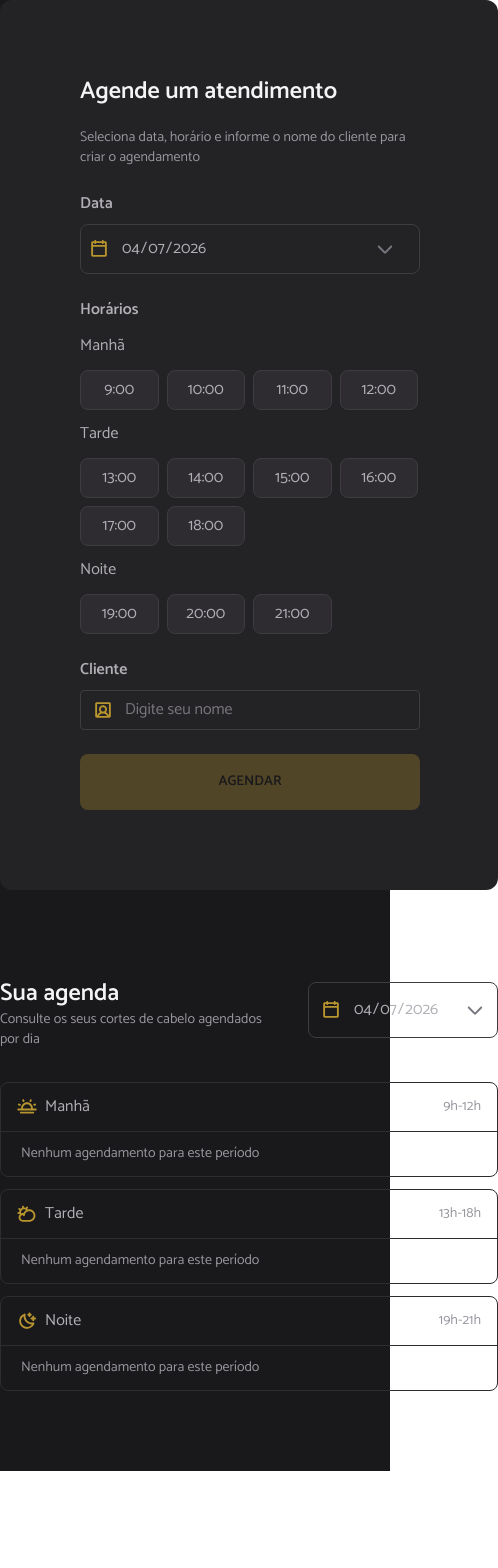
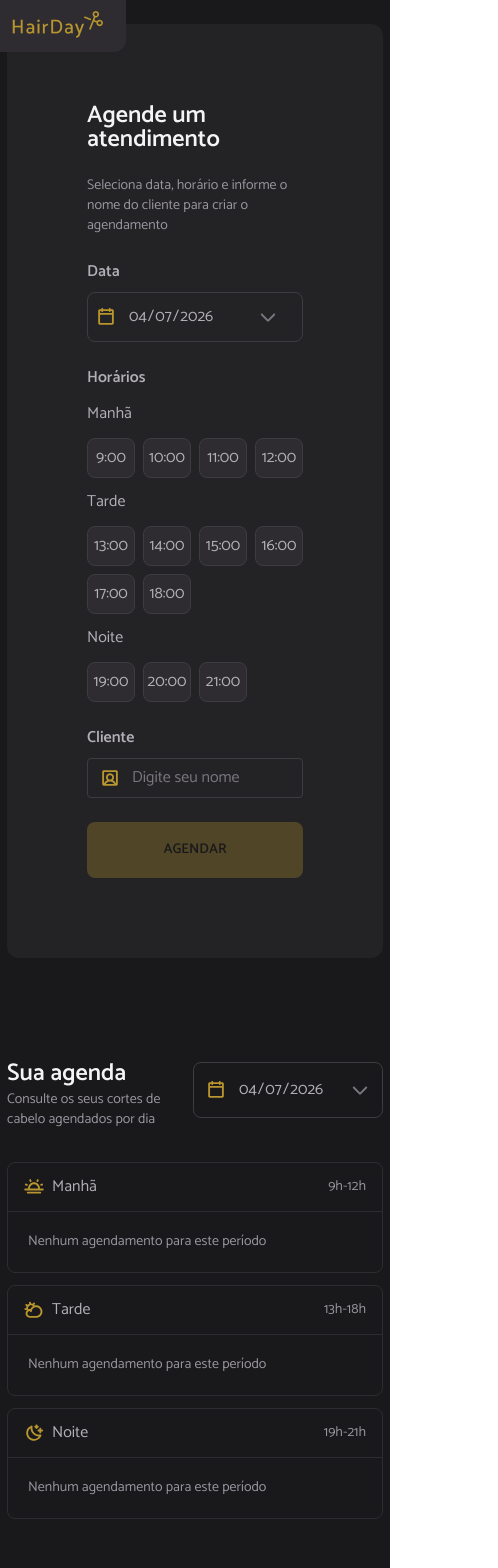
Before and after one commit to leoperass/hairday-react, a React (Vite) app: page / in a window 390 px wide. Shown: the top 1568 px of the page, 498 px wide, since content can reach past the window. Before the commit the page ends 1471 px from the top, so only its background shows below. Built offline with nearby package versions, Linux system fonts and the light colour scheme.

Commit message:
feat: improve layout and add responsive design

```diff
--- a/src/App.tsx
+++ b/src/App.tsx
@@ -1,6 +1,8 @@
 import ScheduleBoard from "./components/schedule/schedule-board";
 import { useState } from "react";
 import ScheduleCard from "./components/schedule/schedule-card";
+import logoHairDay from "./assets/img/logo.png";
+import Icon from "./components/ui/icon";
 
 type Schedule = {
   date: string
@@ -33,7 +35,15 @@ export default function App() {
 
   return (
     <>
-      <div className="grid gap-3 place-items-center items-center min-h-screen bg-gray-800">
+      <div className="flex items-center py-6 justify-center min-h-screen bg-gray-800">
+
+        <div className="flex flex-col lg:flex-row w-full max-w-[1400px] mx-3 gap-6 lg:gap-35">
+
+            <div className="relative">
+              <img
+                src={logoHairDay}
+                alt="logo"
+                className="absolute -top-7 -left-5"/>
 
               <ScheduleCard
                 onAddSchedule={handleAddSchedule}
@@ -41,12 +51,18 @@ export default function App() {
                 selectedDate={selectedDate}
                 onChangeDate={setSelectedDate}
               />
+            </div>
+
+          <div className="flex-1 max-w-[760px]">
             <ScheduleBoard
               schedules={schedules}
               onRemoveSchedule={handleDeleteSchedule}
               selectedDate={selectedDate}
               onChangeDate={setSelectedDate}
             />
+          </div>
+
+        </div>
 
       </div>
     </>
--- a/src/components/schedule/schedule-section.tsx
+++ b/src/components/schedule/schedule-section.tsx
@@ -43,7 +43,7 @@ export default function ScheduleSection({
 
 
             {/* CONTENT */}
-            <div className="p-5 py-3">
+            <div className="p-5">
                 {hasAppointments ? (
                     <ul className="space-y-3">
                         {children}
--- a/src/components/ui/button.tsx
+++ b/src/components/ui/button.tsx
@@ -8,7 +8,7 @@ export const buttonVariants = cva('flex items-center justify-center cursor-point
             primary: "bg-yellow border border-transparent hover:border-yellow-light text-gray-900"
         },
         size: {
-            md: "h-14 w-[340px] px-4"
+            md: "h-14 w-full px-4"
         },
         disabled: {
             true: "opacity-30 pointer-events-none"
--- a/src/components/ui/date-input.tsx
+++ b/src/components/ui/date-input.tsx
@@ -20,7 +20,7 @@ export const dateInputWrapperVariants = cva(
     {
         variants: {
             size: {
-                md: "h-10 w-[340px] p-6 pl-2",
+                md: "h-10 w-full p-6 pl-2",
                 lg: "h-[56px] w-[190px] px-3",
             },
         },
--- a/src/components/ui/input-text.tsx
+++ b/src/components/ui/input-text.tsx
@@ -13,7 +13,7 @@ export const inputTextWrapperVariants = cva(
     `, {
     variants: {
         size: {
-            md: "h-10 w-[340px] p-3"
+            md: "h-10 w-full p-3"
         },
         disabled: {
             true: "pointer-events-none"
```
Lines whose indentation alone changed are shown as unchanged.
